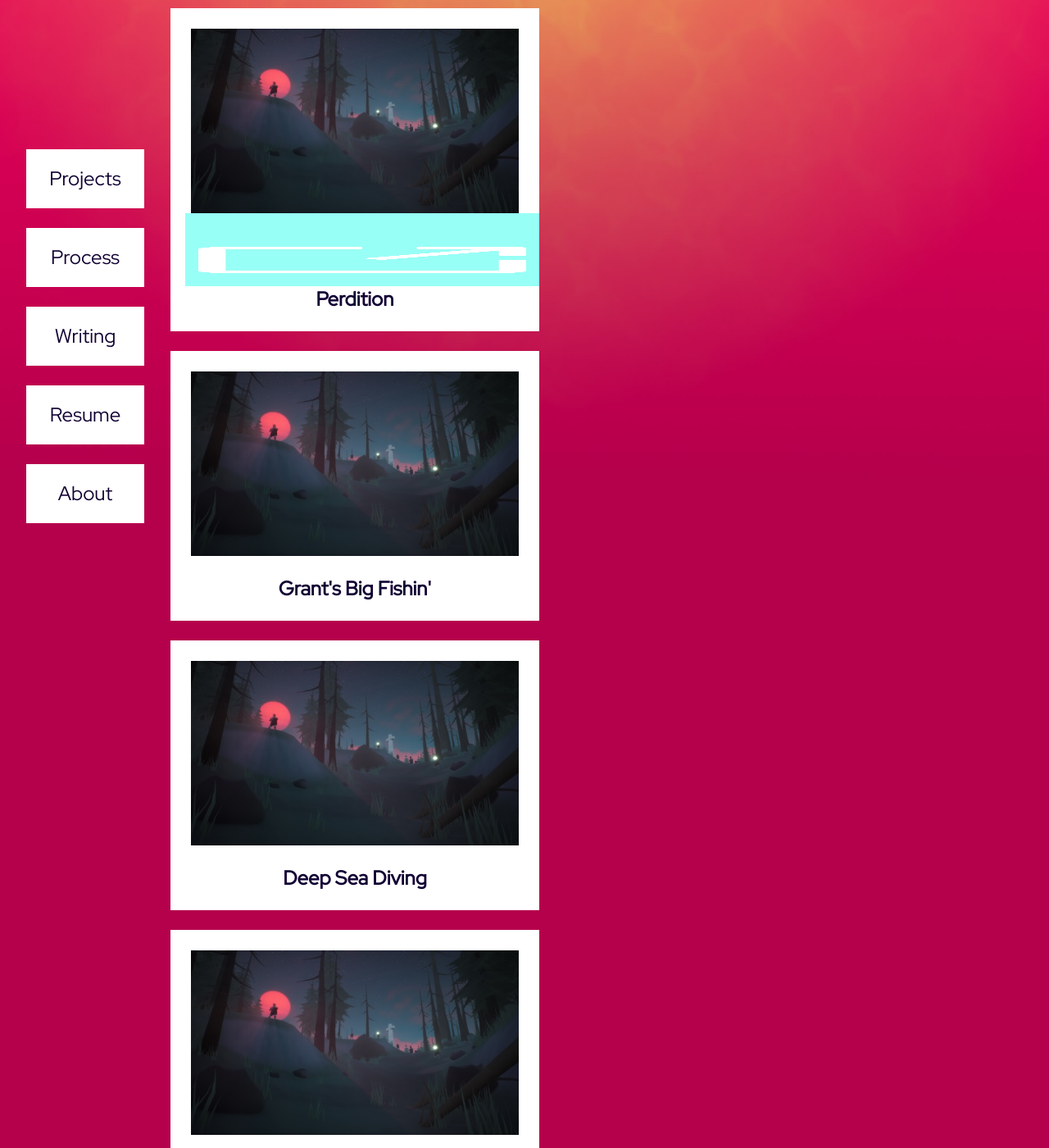
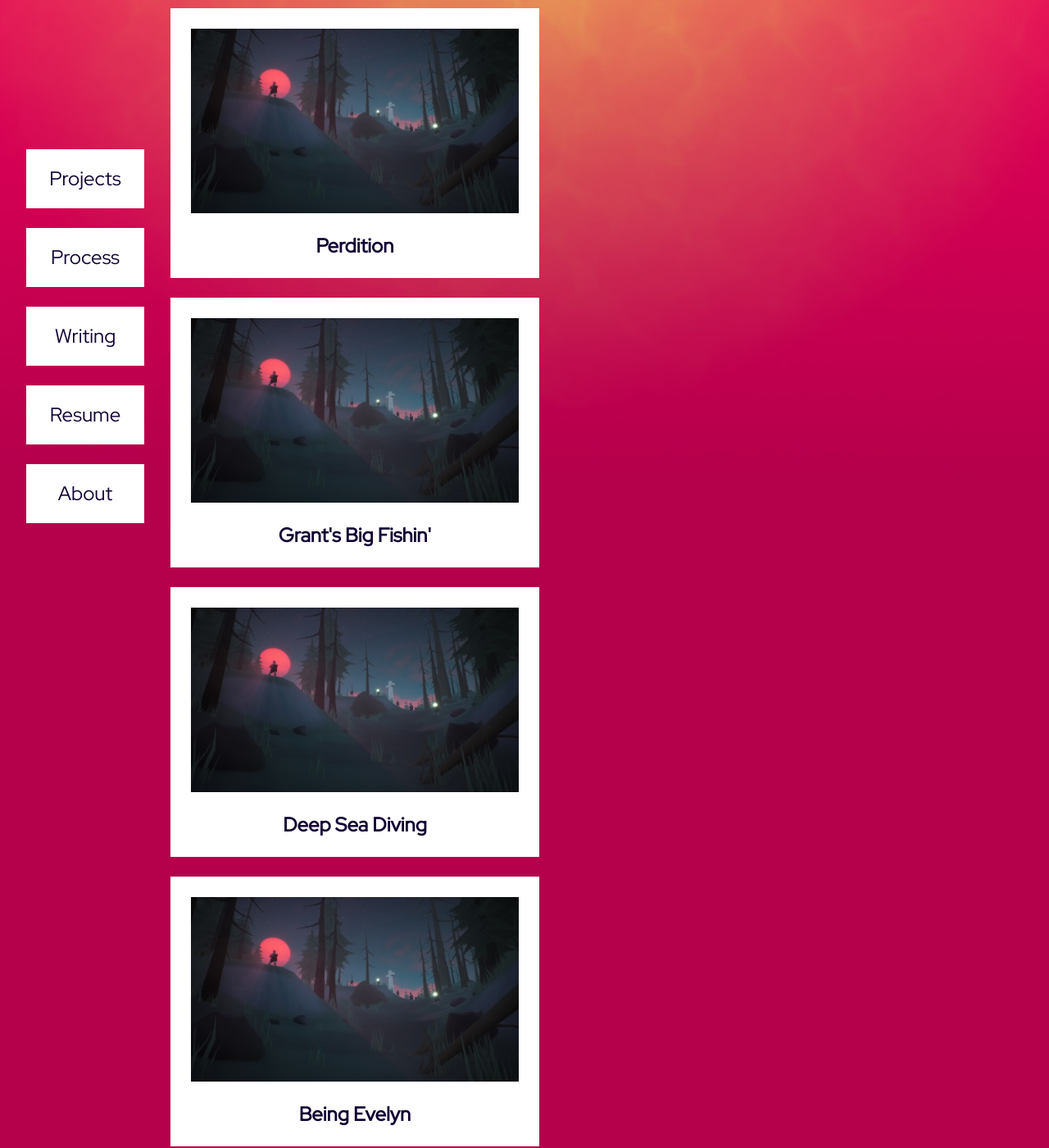
Before and after one commit to digigrant/digigrant.github.io, a Jekyll site: the page built from index.html, in a window 1280 px wide and 1400 px high, scrolled down 319 px. Shown: the whole window at 82% size. Built offline with Jekyll 4.4.1, drawn with Linux system fonts in a browser that asks for light colours.

Commit message:
Update main.scss

```diff
--- a/_sass/main.scss
+++ b/_sass/main.scss
@@ -147,27 +147,37 @@
             &:hover
             {
                 background-color: $color5;
-            }
-        }
+
+                .new-tab
+                {
+                    visibility: visible;
                 }
             }
 
             .new-tab
             {
-    float: right;
+                visibility: hidden;
+                position: absolute;
+                bottom: 0px;
+                right: 0px;
                 overflow: auto;
+                width: 48px;
+                height: 48px;
                 padding: 16px;
                 background-color: rgba(51,255,238,0.5);
 
                 img
                 {
-        width: 32px;
-        height: 32px;
+                    width: 100%;
+                    height: 100%;
                 }
 
                 &:hover
                 {
                     background-color: rgba(51,255,238,1.0);
+                }
+            }
+        }
     }
 }
 
```
Lines whose indentation alone changed are shown as unchanged.
